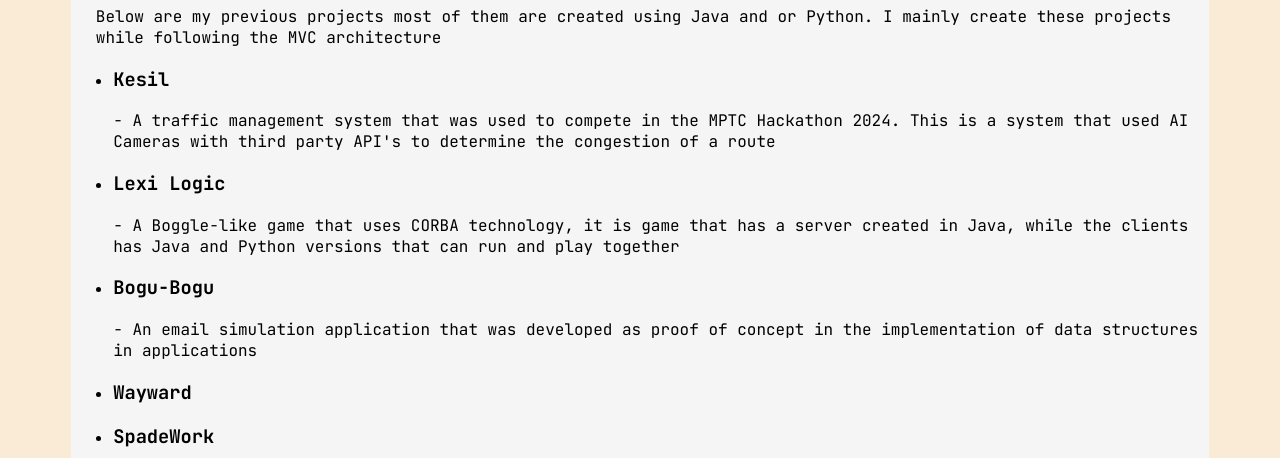
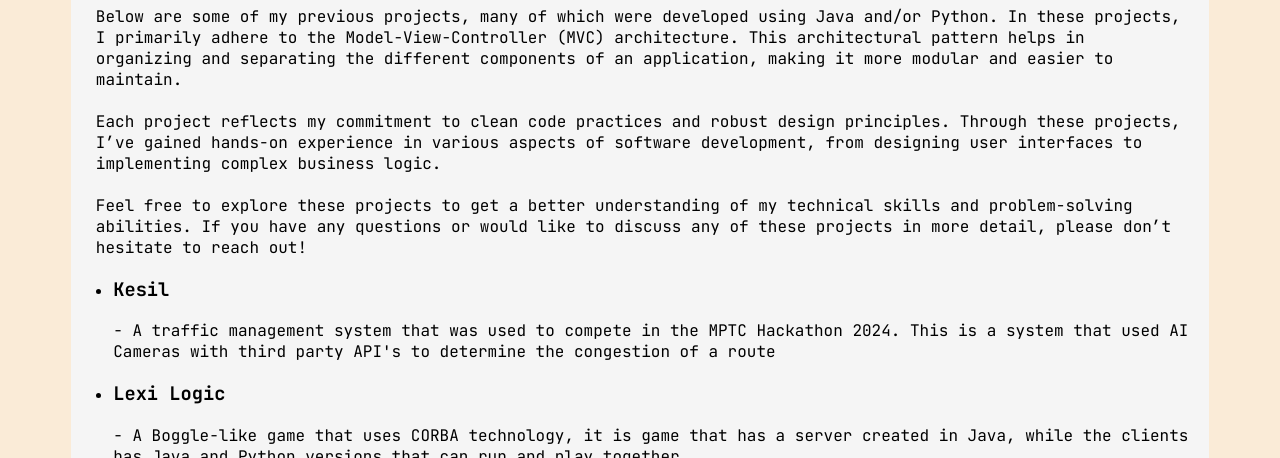
Before and after one commit to VladTemp27/personal-website, a plain HTML site: page index.html in a window 1280 px wide. Shown: the part 674-1132 px from the top of the page. Drawn offline with Linux system fonts and the light colour scheme.

Commit message:
expanded more on previous projects paragraph

```diff
--- a/index.html
+++ b/index.html
@@ -6,6 +6,7 @@
         <link rel="preconnect" href="https://fonts.googleapis.com">
         <link rel="preconnect" href="https://fonts.gstatic.com" crossorigin>
         <link href="https://fonts.googleapis.com/css2?family=JetBrains+Mono:ital,wght@0,100..800;1,100..800&display=swap" rel="stylesheet">
+        <link rel="icon" type="image/x-icon" href="/images/favicon.png">
     </head>
     <body>
 
@@ -41,8 +42,18 @@
 
     <div class="container">
         <h1 class="container-header">Previous Projects</h1>
-        <p class="container-paragraph">Below are my previous projects most of them are created
-        using Java and or Python. I mainly create these projects while following the MVC architecture</p>
+        <p class="container-paragraph">
+            Below are some of my previous projects, many of which were developed using Java and/or Python.
+            In these projects, I primarily adhere to the Model-View-Controller (MVC) architecture.
+            This architectural pattern helps in organizing and separating the different components of an application, making it more modular and easier to maintain.
+            <br><br>
+            Each project reflects my commitment to clean code practices and robust design principles.
+            Through these projects, I’ve gained hands-on experience in various aspects of software development,
+            from designing user interfaces to implementing complex business logic.
+            <br><br>
+            Feel free to explore these projects to get a better understanding of my technical skills and problem-solving abilities.
+            If you have any questions or would like to discuss any of these projects in more detail, please don’t hesitate to reach out!
+        </p>
         <ul>
             <li>
                 <h3>Kesil</h3>
```
